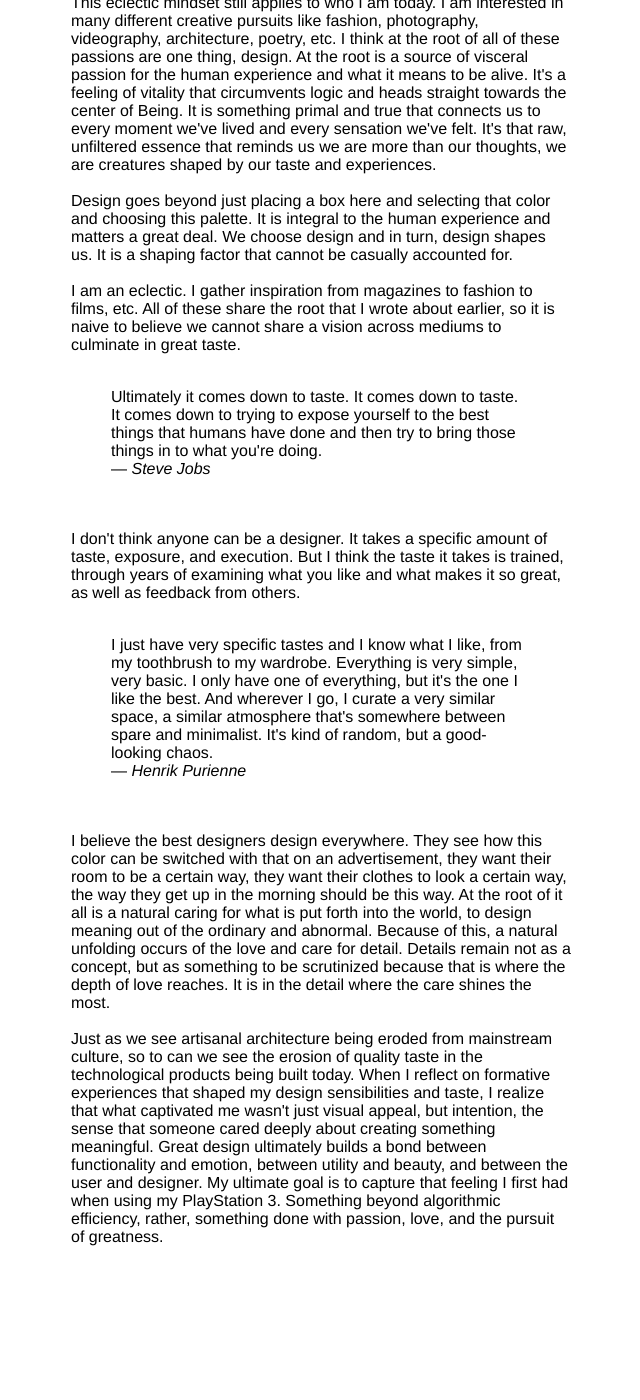
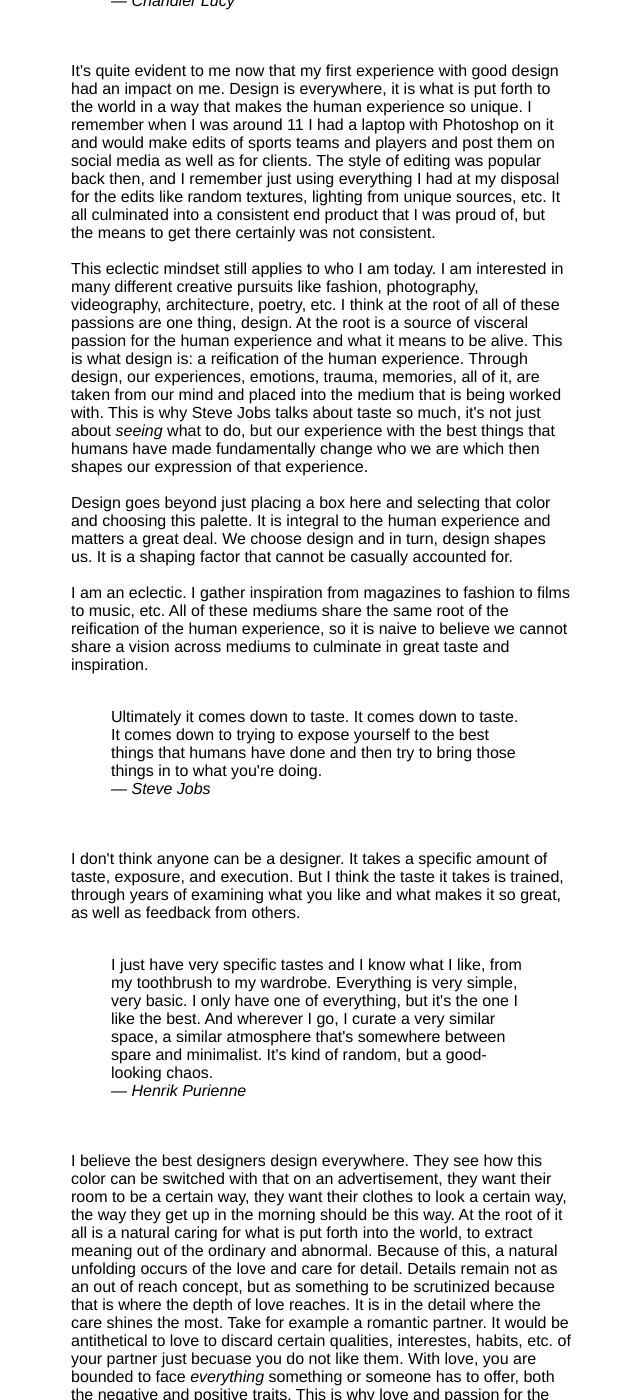
Before and after one commit to pxsswordprotected/personalsite, a Jekyll site: the page docs/about_me/index.html, which Jekyll copies as it is, in a window 1280 px wide and 1400 px high, scrolled down 594 px. Shown: the whole window, without its empty margins (319-959 px from the left). Built offline with Jekyll 4.4.1, drawn with Linux system fonts in a browser that asks for light colours; before the commit the page ends 1880 px from its top, so only the background shows below that; some of the changed text lies outside the part shown.

Commit message:
changed about me writing

```diff
--- a/docs/about_me/index.html
+++ b/docs/about_me/index.html
@@ -10,6 +10,23 @@
     <div class="container">
 
         <div class ="about-me-text">
+
+          <blockquote>
+
+
+          All of us who do creative work, we get into it because we have good taste.
+          But there is this gap. For the first couple years you make stuff, it’s just not that good.
+          It’s trying to be good, it has potential, but it’s not. But your taste, the thing that got you into
+          the game, is still killer. And your taste is why your work disappoints you. A lot of people never get past this phase,
+           they quit. Most people I know who do interesting, creative work went through years of this. We know our work
+           doesn’t have this special thing that we want it to have.
+           <footer>— <em>Ira Glass</em></footer>
+          </blockquote>
+
+
+           <br>
+           <br>
+
             Ever since I was young, I can remember when I cared about design. I got my first gaming console
              when I was around 8, it was the PS3. I remember loading it up and in awe of everything within it.
              The colors, the animations, the PlayStation profile pictures, all of it amazed me because of how charming it was.
@@ -44,11 +61,10 @@
             fashion, photography, videography, architecture, poetry, etc.
             I think at the root of all of these passions are one thing, design.
             At the root is a source of visceral passion for the human experience and
-            what it means to be alive. It's a feeling of vitality that circumvents logic
-            and heads straight towards the center of Being. It is something primal and true
-            that connects us to every moment we've lived and every sensation we've felt.
-             It's that raw, unfiltered essence that reminds us we are more than our thoughts,
-             we are creatures shaped by our taste and experiences.
+            what it means to be alive. This is what design is: a reification of the human experience. Through design, our experiences,
+            emotions, trauma, memories, all of it, are taken from our mind and placed into the medium that is being worked with. This is why
+            Steve Jobs talks about taste so much, it's not just about <i>seeing</i> what to do, but our experience with the best things that humans
+            have made fundamentally change who we are which then shapes our expression of that experience.
 
              <br>
              <br>
@@ -60,8 +76,8 @@
              <br>
              <br>
 
-            I am an eclectic. I gather inspiration from magazines to fashion to films, etc. All of these share the root that
-             I wrote about earlier, so it is naive to believe we cannot share a vision across mediums to culminate in great taste.
+            I am an eclectic. I gather inspiration from magazines to fashion to films to music, etc. All of these mediums share the same root of the reification
+            of the human experience, so it is naive to believe we cannot share a vision across mediums to culminate in great taste and inspiration.
 
 
              <br>
@@ -92,10 +108,13 @@
             I believe the best designers design everywhere. They see how this color can be switched with that on an
             advertisement, they want their room to be a certain way, they want their clothes to look a certain way,
             the way they get up in the morning should be this way. At the root of it all is a natural caring for what
-            is put forth into the world, to design meaning out of the ordinary and abnormal. Because of this, a natural
-            unfolding occurs of the love and care for detail. Details remain not as a concept, but as something to be
+            is put forth into the world, to extract meaning out of the ordinary and abnormal. Because of this, a natural
+            unfolding occurs of the love and care for detail. Details remain not as an out of reach concept, but as something to be
             scrutinized because that is where the depth of love reaches. It is in the detail where the care shines the most.
-
+            Take for example a romantic partner. It would be antithetical to love to discard certain qualities, interestes, habits, etc. of your partner
+            just becuase you do not like them. With love, you are bounded to face <i>everything</i>
+            something or someone has to offer, both the negative and positive traits. This is why love and passion for the human experience is so essential for the best
+            design, becuase without those qualities, there is no earnest care for <i>everything</i> that might be expressed.
             <br>
             <br>
 
```
